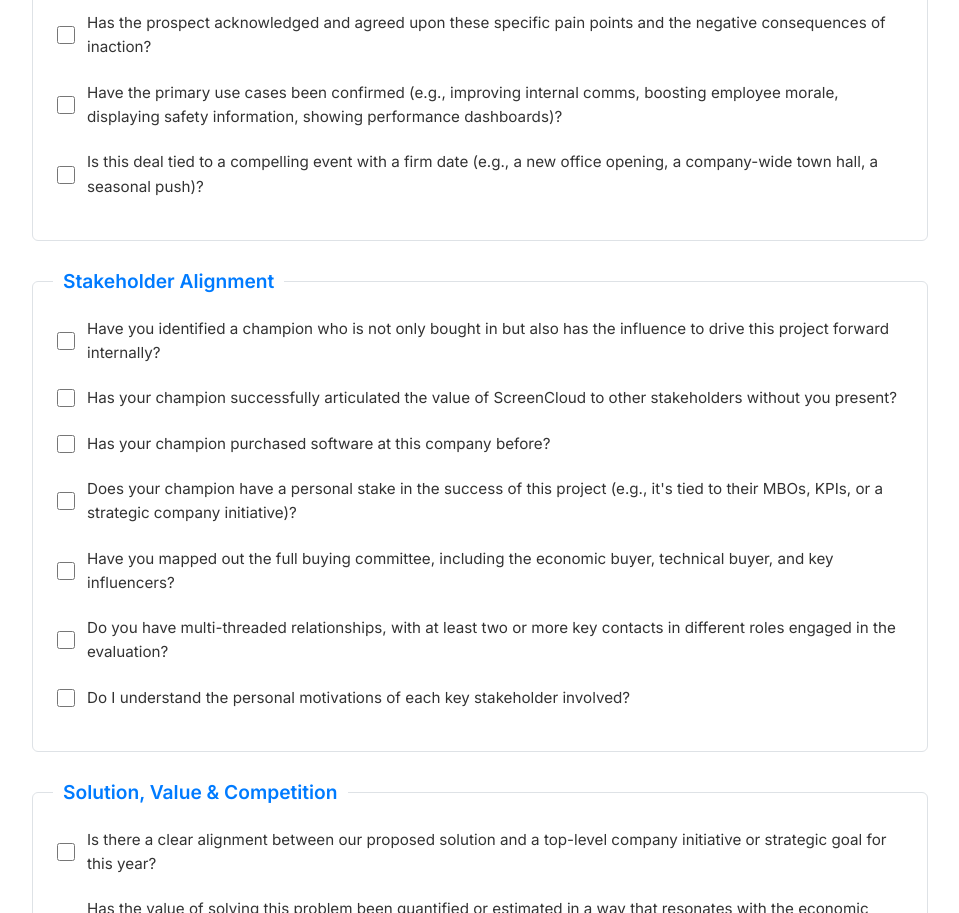
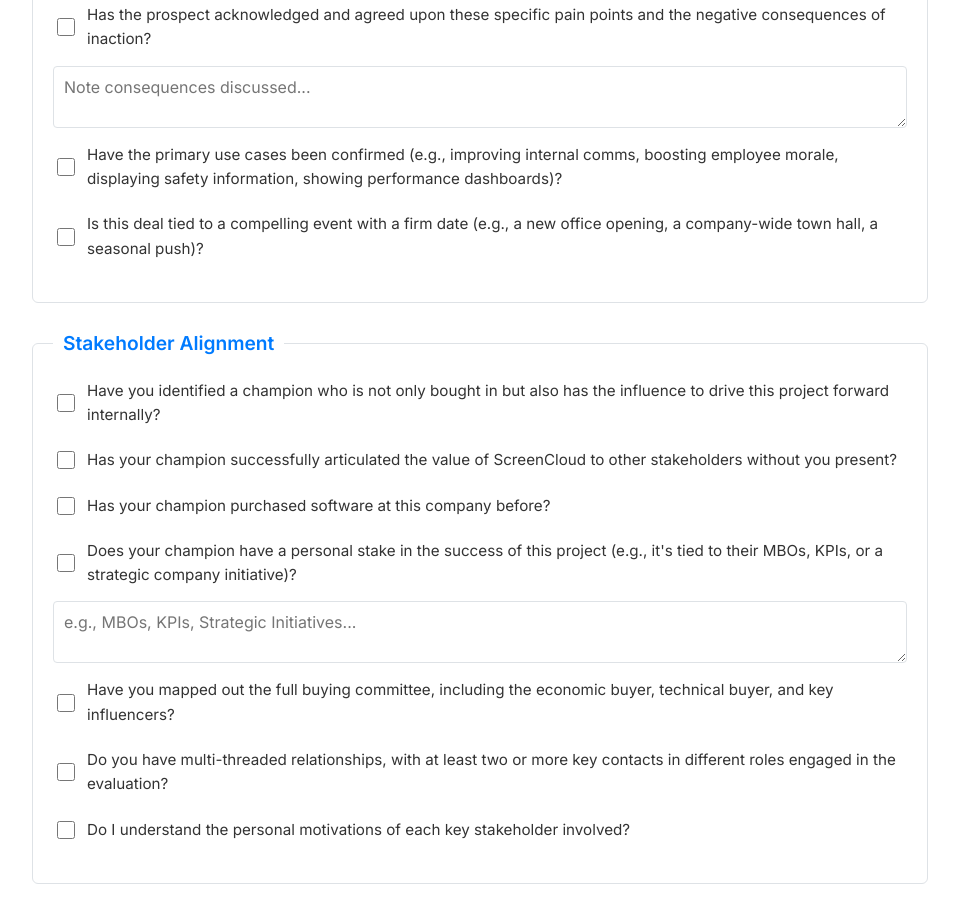
Before and after one commit to devowite/dealreview, a plain HTML site: page index.html in a window 1280 px wide. Shown: the part 1887-2800 px from the top of the page, without its empty margins (160-1119 px from the left). Drawn offline with Linux system fonts and the light colour scheme.

Commit message:
Update index.html

```diff
--- a/index.html
+++ b/index.html
@@ -13,15 +13,6 @@
     <div class="container">
         <header>
             <h1>Deal Checklist</h1>
-            <div class="progress-container">
-                <div class="progress-bar-label">
-                    <span>Checklist Progress</span>
-                    <span id="progress-text">0%</span>
-                </div>
-                <div class="progress-bar">
-                    <div class="progress-bar-fill" id="progress-bar-fill"></div>
-                </div>
-            </div>
         </header>
 
         <form id="deal-form">
@@ -53,11 +44,11 @@
                     <label for="reasonToAct">Compelling Reason to Act</label>
                     <textarea id="reasonToAct" name="reasonToAct" rows="3"></textarea>
                 </div>
+                <div class="input-group">
+                    <label for="risks">Risks</label>
+                    <textarea id="risks" name="risks" rows="3"></textarea>
+                </div>
                  <div class="grid-container">
-                    <div class="input-group">
-                        <label for="risks">Risks</label>
-                        <input type="text" id="risks" name="risks">
-                    </div>
                     <div class="input-group">
                         <label for="competition">Competition</label>
                         <input type="text" id="competition" name="competition">
@@ -135,84 +126,104 @@
             <div id="interactive-checklist">
                 <fieldset>
                     <legend>Business Need & Urgency</legend>
-                    <div class="checklist-item"><label><input type="checkbox" name="chk_hasNeed">Is the prospect currently using digital signage (even if it's a legacy or homegrown solution), or have they identified a clear need for it? </label></div>
-                    <div class="checklist-item"><label><input type="checkbox" name="chk_hasComms">Does the company have a defined internal communications, HR, or operations function that is responsible for employee engagement? </label></div>
+                    <div class="checklist-item"><label><input type="checkbox" name="chk_hasNeed">Is the prospect currently using digital signage (even if it's a legacy or homegrown solution), or have they identified a clear need for it?</label></div>
+                    <div class="checklist-item"><label><input type="checkbox" name="chk_hasComms">Does the company have a defined internal communications, HR, or operations function that is responsible for employee engagement?</label></div>
                     <div class="checklist-item with-text">
-                        <label><input type="checkbox" name="chk_canArticulatePain">Can you clearly articulate the top 1-3 business pains this deal solves, using the prospect's own words? </label>
+                        <label><input type="checkbox" name="chk_canArticulatePain">Can you clearly articulate the top 1-3 business pains this deal solves, using the prospect's own words?</label>
                         <textarea name="txt_businessPains" rows="3" placeholder="1. ...&#10;2. ...&#10;3. ..."></textarea>
                     </div>
-                    <div class="checklist-item"><label><input type="checkbox" name="chk_prospectAgreedPain">Has the prospect acknowledged and agreed upon these specific pain points and the negative consequences of inaction? </label></div>
-                    <div class="checklist-item"><label><input type="checkbox" name="chk_useCasesConfirmed">Have the primary use cases been confirmed (e.g., improving internal comms, boosting employee morale, displaying safety information, showing performance dashboards)? </label></div>
-                     <div class="checklist-item"><label><input type="checkbox" name="chk_isCompellingEvent">Is this deal tied to a compelling event with a firm date (e.g., a new office opening, a company-wide town hall, a seasonal push)? </label></div>
+                    <div class="checklist-item with-text">
+                        <label><input type="checkbox" name="chk_prospectAgreedPain">Has the prospect acknowledged and agreed upon these specific pain points and the negative consequences of inaction?</label>
+                        <textarea name="txt_painConsequences" rows="2" placeholder="Note consequences discussed..."></textarea>
+                    </div>
+                    <div class="checklist-item"><label><input type="checkbox" name="chk_useCasesConfirmed">Have the primary use cases been confirmed (e.g., improving internal comms, boosting employee morale, displaying safety information, showing performance dashboards)?</label></div>
+                     <div class="checklist-item"><label><input type="checkbox" name="chk_isCompellingEvent">Is this deal tied to a compelling event with a firm date (e.g., a new office opening, a company-wide town hall, a seasonal push)?</label></div>
                 </fieldset>
 
                 <fieldset>
                     <legend>Stakeholder Alignment</legend>
-                    <div class="checklist-item"><label><input type="checkbox" name="chk_hasChampion">Have you identified a champion who is not only bought in but also has the influence to drive this project forward internally? </label></div>
-                    <div class="checklist-item"><label><input type="checkbox" name="chk_championArticulatesValue">Has your champion successfully articulated the value of ScreenCloud to other stakeholders without you present? </label></div>
-                    <div class="checklist-item"><label><input type="checkbox" name="chk_championPurchased">Has your champion purchased software at this company before? </label></div>
-                    <div class="checklist-item"><label><input type="checkbox" name="chk_championHasStake">Does your champion have a personal stake in the success of this project (e.g., it's tied to their MBOs, KPIs, or a strategic company initiative)? </label></div>
-                    <div class="checklist-item"><label><input type="checkbox" name="chk_mappedCommittee">Have you mapped out the full buying committee, including the economic buyer, technical buyer, and key influencers? </label></div>
-                    <div class="checklist-item"><label><input type="checkbox" name="chk_isMultiThreaded">Do you have multi-threaded relationships, with at least two or more key contacts in different roles engaged in the evaluation? </label></div>
-                    <div class="checklist-item"><label><input type="checkbox" name="chk_understandMotivations">Do I understand the personal motivations of each key stakeholder involved? </label></div>
+                    <div class="checklist-item"><label><input type="checkbox" name="chk_hasChampion">Have you identified a champion who is not only bought in but also has the influence to drive this project forward internally?</label></div>
+                    <div class="checklist-item"><label><input type="checkbox" name="chk_championArticulatesValue">Has your champion successfully articulated the value of ScreenCloud to other stakeholders without you present?</label></div>
+                    <div class="checklist-item"><label><input type="checkbox" name="chk_championPurchased">Has your champion purchased software at this company before?</label></div>
+                    <div class="checklist-item with-text">
+                        <label><input type="checkbox" name="chk_championHasStake">Does your champion have a personal stake in the success of this project (e.g., it's tied to their MBOs, KPIs, or a strategic company initiative)?</label>
+                        <textarea name="txt_championStake" rows="2" placeholder="e.g., MBOs, KPIs, Strategic Initiatives..."></textarea>
+                    </div>
+                    <div class="checklist-item"><label><input type="checkbox" name="chk_mappedCommittee">Have you mapped out the full buying committee, including the economic buyer, technical buyer, and key influencers?</label></div>
+                    <div class="checklist-item"><label><input type="checkbox" name="chk_isMultiThreaded">Do you have multi-threaded relationships, with at least two or more key contacts in different roles engaged in the evaluation?</label></div>
+                    <div class="checklist-item"><label><input type="checkbox" name="chk_understandMotivations">Do I understand the personal motivations of each key stakeholder involved?</label></div>
                 </fieldset>
 
                 <fieldset>
                     <legend>Solution, Value & Competition</legend>
-                    <div class="checklist-item"><label><input type="checkbox" name="chk_isAligned">Is there a clear alignment between our proposed solution and a top-level company initiative or strategic goal for this year? </label></div>
-                    <div class="checklist-item"><label><input type="checkbox" name="chk_isValueQuantified">Has the value of solving this problem been quantified or estimated in a way that resonates with the economic buyer? </label></div>
-                    <div class="checklist-item"><label><input type="checkbox" name="chk_builtBusinessCase">Have you collaborated with your champion to build a business case or ROI calculation they can use internally? </label></div>
-                    <div class="checklist-item"><label><input type="checkbox" name="chk_identifiedKillerApps">Have you identified the 2-3 'killer apps' or other components that would make ScreenCloud the preferred choice? </label></div>
-                    <div class="checklist-item"><label><input type="checkbox" name="chk_identifiedCompetition">Have you identified any competition on this deal? If so, who are they and where do we win and lose for each? </label></div>
+                    <div class="checklist-item with-text">
+                        <label><input type="checkbox" name="chk_isAligned">Is there a clear alignment between our proposed solution and a top-level company initiative or strategic goal for this year?</label>
+                        <textarea name="txt_solutionAlignment" rows="2" placeholder="Note the specific company goal..."></textarea>
+                    </div>
+                    <div class="checklist-item"><label><input type="checkbox" name="chk_isValueQuantified">Has the value of solving this problem been quantified or estimated in a way that resonates with the economic buyer?</label></div>
+                    <div class="checklist-item"><label><input type="checkbox" name="chk_builtBusinessCase">Have you collaborated with your champion to build a business case or ROI calculation they can use internally?</label></div>
+                    <div class="checklist-item with-text">
+                        <label><input type="checkbox" name="chk_identifiedKillerApps">Have you identified the 2-3 'killer apps' or other components that would make ScreenCloud the preferred choice?</label>
+                        <textarea name="txt_killerApps" rows="2" placeholder="List the key components..."></textarea>
+                    </div>
+                    <div class="checklist-item with-text">
+                        <label><input type="checkbox" name="chk_identifiedCompetition">Have you identified any competition on this deal? If so, who are they and where do we win and lose for each?</label>
+                        <textarea name="txt_competitionAnalysis" rows="2" placeholder="Competitor: ..., Win reason: ..., Lose reason: ..."></textarea>
+                    </div>
                 </fieldset>
 
                 <fieldset>
                     <legend>Budget & Procurement</legend>
-                    <div class="checklist-item"><label><input type="checkbox" name="chk_hasBudget">Has the prospect confirmed they have an allocated budget for this project? </label></div>
-                    <div class="checklist-item"><label><input type="checkbox" name="chk_economicBuyerCanSecureFunds">If no formal budget exists, has the economic buyer confirmed they have the authority and willingness to secure funds for this initiative? </label></div>
-                    <div class="checklist-item"><label><input type="checkbox" name="chk_pricingDiscussed">Have pricing discussions taken place, and does the prospect understand our pricing model and the value it provides? </label></div>
-                    <div class="checklist-item"><label><input type="checkbox" name="chk_uncoveredBudgetProcess">Have you uncovered the process and timeline for budget approval? </label></div>
-                    <div class="checklist-item"><label><input type="checkbox" name="chk_identifiedLegalReviewer">Have you identified the individual or team responsible for procurement and legal review? </label></div>
-                    <div class="checklist-item"><label><input type="checkbox" name="chk_reviewedMSA">Has the prospect reviewed our standard Master Service Agreement (MSA) or provided their own for review? </label></div>
-                    <div class="checklist-item"><label><input type="checkbox" name="chk_understandSignOff">Do you have a clear understanding of their sign-off process, including all the necessary steps and signatories? </label></div>
-                    <div class="checklist-item"><label><input type="checkbox" name="chk_setProcurementTimeline">Have you proactively set expectations on the timeline for the procurement and legal stages? </label></div>
+                    <div class="checklist-item"><label><input type="checkbox" name="chk_hasBudget" checked>Has the prospect confirmed they have an allocated budget for this project?</label></div>
+                    <div id="no-budget-question-wrapper">
+                        <div class="checklist-item"><label><input type="checkbox" name="chk_economicBuyerCanSecureFunds">If no formal budget exists, has the economic buyer confirmed they have the authority and willingness to secure funds for this initiative?</label></div>
+                    </div>
+                    <div class="checklist-item"><label><input type="checkbox" name="chk_pricingDiscussed">Have pricing discussions taken place, and does the prospect understand our pricing model and the value it provides?</label></div>
+                    <div class="checklist-item"><label><input type="checkbox" name="chk_uncoveredBudgetProcess">Have you uncovered the process and timeline for budget approval?</label></div>
+                    <div class="checklist-item"><label><input type="checkbox" name="chk_identifiedLegalReviewer">Have you identified the individual or team responsible for procurement and legal review?</label></div>
+                    <div class="checklist-item"><label><input type="checkbox" name="chk_reviewedMSA">Has the prospect reviewed our standard Master Service Agreement (MSA) or provided their own for review?</label></div>
+                    <div class="checklist-item"><label><input type="checkbox" name="chk_understandSignOff">Do you have a clear understanding of their sign-off process, including all the necessary steps and signatories?</label></div>
+                    <div class="checklist-item"><label><input type="checkbox" name="chk_setProcurementTimeline">Have you proactively set expectations on the timeline for the procurement and legal stages?</label></div>
                 </fieldset>
 
                 <fieldset>
                     <legend>Technical Fit & Timeline</legend>
-                    <div class="checklist-item"><label><input type="checkbox" name="chk_confirmedDevices">Has the prospect confirmed the types and number of devices (e.g., TVs, media players) they plan to use? </label></div>
-                    <div class="checklist-item"><label><input type="checkbox" name="chk_engagedIT">Have you engaged with their IT/technical team to discuss requirements and address potential concerns? </label></div>
-                    <div class="checklist-item"><label><input type="checkbox" name="chk_criticalIntegrations">Have any critical integrations (e.g., with internal dashboards, social media, or communication tools) been identified and confirmed as feasible? </label></div>
-                    <div class="checklist-item"><label><input type="checkbox" name="chk_securityReviewed">Has our security documentation been reviewed and have we proactively addressed any potential security or compliance blockers? </label></div>
-                     <div class="checklist-item"><label><input type="checkbox" name="chk_complianceAddressed">Have any compliance, data privacy, or regulatory requirements been identified and addressed? </label></div>
-                    <div class="checklist-item"><label><input type="checkbox" name="chk_hardwarePlan">Is there a clear plan for hardware procurement and installation, if required? </label></div>
-                    <div class="checklist-item"><label><input type="checkbox" name="chk_hasLaunchDate">Has the prospect provided a specific, desired launch date for the project? </label></div>
-                    <div class="checklist-item"><label><input type="checkbox" name="chk_agreedClosePlan">Have you and the prospect mutually agreed on a close plan with key milestones and dates? </label></div>
+                    <div class="checklist-item"><label><input type="checkbox" name="chk_confirmedDevices">Has the prospect confirmed the types and number of devices (e.g., TVs, media players) they plan to use?</label></div>
+                    <div class="checklist-item"><label><input type="checkbox" name="chk_engagedIT">Have you engaged with their IT/technical team to discuss requirements and address potential concerns?</label></div>
+                    <div class="checklist-item"><label><input type="checkbox" name="chk_criticalIntegrations">Have any critical integrations (e.g., with internal dashboards, social media, or communication tools) been identified and confirmed as feasible?</label></div>
+                    <div class="checklist-item"><label><input type="checkbox" name="chk_securityReviewed">Has our security documentation been reviewed and have we proactively addressed any potential security or compliance blockers?</label></div>
+                     <div class="checklist-item"><label><input type="checkbox" name="chk_complianceAddressed">Have any compliance, data privacy, or regulatory requirements been identified and addressed?</label></div>
+                    <div class="checklist-item"><label><input type="checkbox" name="chk_hardwarePlan">Is there a clear plan for hardware procurement and installation, if required?</label></div>
+                    <div class="checklist-item"><label><input type="checkbox" name="chk_hasLaunchDate">Has the prospect provided a specific, desired launch date for the project?</label></div>
+                    <div class="checklist-item"><label><input type="checkbox" name="chk_agreedClosePlan">Have you and the prospect mutually agreed on a close plan with key milestones and dates?</label></div>
                 </fieldset>
 
                 <fieldset>
                     <legend>Self-Reflection & Risk Mitigation</legend>
                     <div class="checklist-item with-text">
-                        <label><input type="checkbox" name="chk_riskOfStall">What is the risk of this deal stalling or being pushed to the next quarter? Have you identified and mitigated these risks? </label>
+                        <label><input type="checkbox" name="chk_riskOfStall">What is the risk of this deal stalling or being pushed to the next quarter? Have you identified and mitigated these risks?</label>
                         <textarea name="txt_stallRisk" rows="2" placeholder="Risk: ... Mitigation: ..."></textarea>
                     </div>
-                    <div class="checklist-item"><label><input type="checkbox" name="chk_prospectAcknowledgedDelayConsequences">Has the prospect acknowledged the negative consequences of delaying this decision? </label></div>
                     <div class="checklist-item with-text">
-                        <label><input type="checkbox" name="chk_championLeaving">If my champion left the company tomorrow, would this deal survive? Why? </label>
+                        <label><input type="checkbox" name="chk_prospectAcknowledgedDelayConsequences">Has the prospect acknowledged the negative consequences of delaying this decision?</label>
+                        <textarea name="txt_delayConsequences" rows="2" placeholder="Note consequences of delay..."></textarea>
+                    </div>
+                    <div class="checklist-item with-text">
+                        <label><input type="checkbox" name="chk_championLeaving">If my champion left the company tomorrow, would this deal survive? Why?</label>
                          <textarea name="txt_championLeaveWhy" rows="2" placeholder="Why or why not?"></textarea>
                     </div>
-                    <div class="checklist-item"><label><input type="checkbox" name="chk_forecastingOnEvidence">Am I forecasting this deal based on concrete evidence from the buyer instead of my own hope and assumptions? </label></div>
-                    <div class="checklist-item"><label><input type="checkbox" name="chk_earnedTheRight">Have I truly earned the right to ask for the business at this stage? </label></div>
-                    <div class="checklist-item"><label><input type="checkbox" name="chk_isStrategicConsultant">Am I acting as a strategic consultant rather than just a vendor responding to requests? </label></div>
-                    <div class="checklist-item"><label><input type="checkbox" name="chk_ghostWritten">Have I ghost-written the internal justification document for my champion to use? </label></div>
-                    <div class="checklist-item"><label><input type="checkbox" name="chk_prospectPushing">Is the prospect pushing me for information and next steps, or am I constantly chasing them? </label></div>
-                    <div class="checklist-item"><label><input type="checkbox" name="chk_isDerisked">Have I done everything in my power to de-risk this deal for the buyer? </label></div>
+                    <div class="checklist-item"><label><input type="checkbox" name="chk_forecastingOnEvidence">Am I forecasting this deal based on concrete evidence from the buyer instead of my own hope and assumptions?</label></div>
+                    <div class="checklist-item"><label><input type="checkbox" name="chk_earnedTheRight">Have I truly earned the right to ask for the business at this stage?</label></div>
+                    <div class="checklist-item"><label><input type="checkbox" name="chk_isStrategicConsultant">Am I acting as a strategic consultant rather than just a vendor responding to requests?</label></div>
+                    <div class="checklist-item"><label><input type="checkbox" name="chk_ghostWritten">Have I ghost-written the internal justification document for my champion to use?</label></div>
+                    <div class="checklist-item"><label><input type="checkbox" name="chk_prospectPushing">Is the prospect pushing me for information and next steps, or am I constantly chasing them?</label></div>
+                    <div class="checklist-item"><label><input type="checkbox" name="chk_isDerisked">Have I done everything in my power to de-risk this deal for the buyer?</label></div>
                      <div class="checklist-item with-text">
-                        <label>What is the one thing that could kill this deal that I'm not currently thinking about? </label>
+                        <label>What is the one thing that could kill this deal that I'm not currently thinking about?</label>
                          <textarea name="txt_killDeal" rows="2"></textarea>
                     </div>
                     <div class="checklist-item with-text">
-                        <label>If I were the buyer, what would my biggest hesitation be at this point? </label>
+                        <label>If I were the buyer, what would my biggest hesitation be at this point?</label>
                          <textarea name="txt_buyerHesitation" rows="2"></textarea>
                     </div>
                 </fieldset>
@@ -234,6 +245,16 @@
         </div>
     </div>
 
+    <div id="floating-progress-bar" class="progress-container">
+        <div class="progress-bar-label">
+            <span>Checklist Progress</span>
+            <span id="progress-text">0%</span>
+        </div>
+        <div class="progress-bar">
+            <div class="progress-bar-fill" id="progress-bar-fill"></div>
+        </div>
+    </div>
+
     <script src="script.js"></script>
 </body>
 </html>
```
